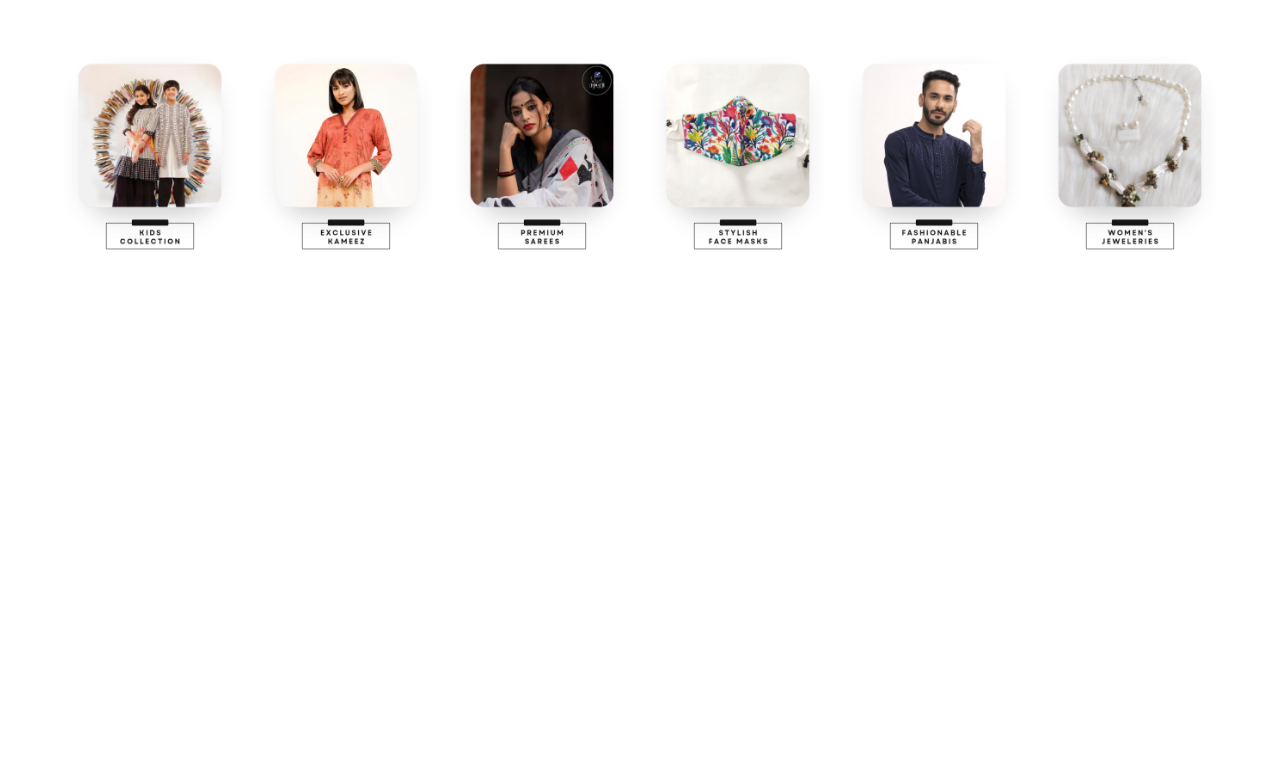
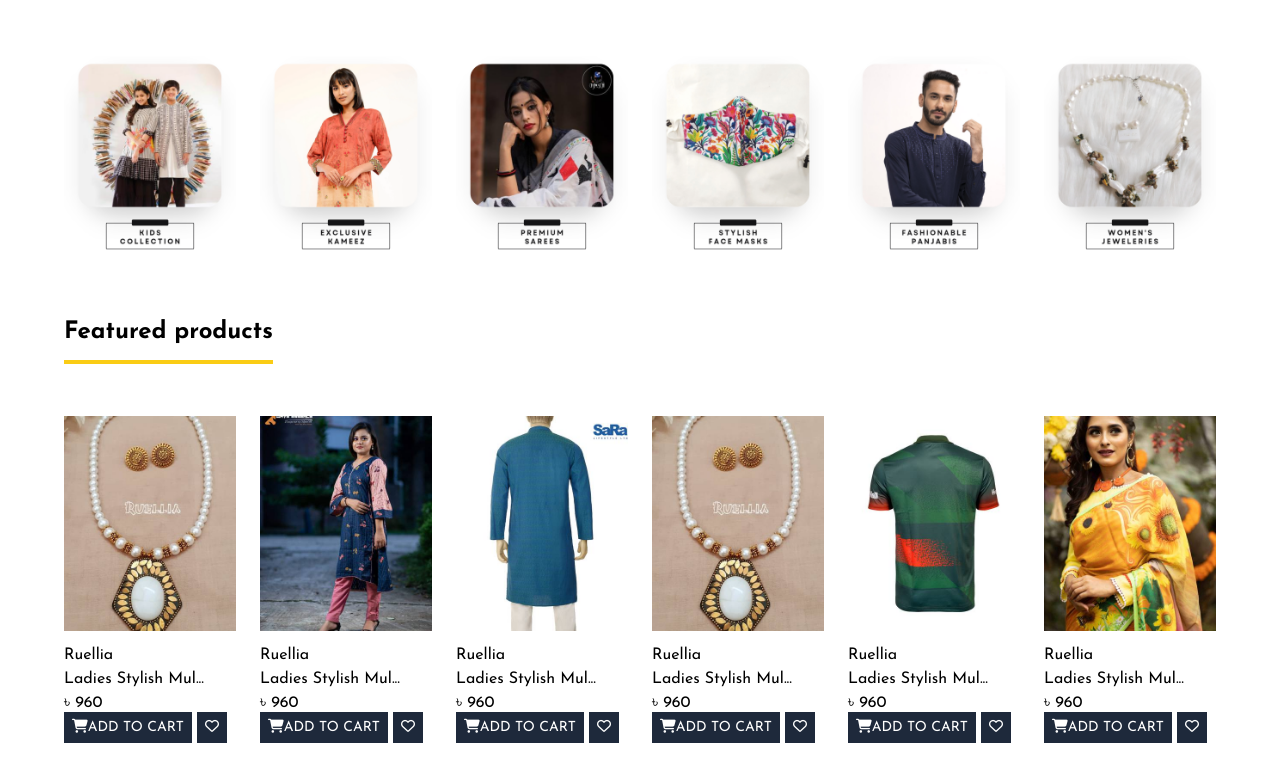
Before and after one commit to Kazirobin/aadi, a website: page main.html in a window 1280 px wide. Shown: the part 1245-2026 px from the top of the page. Before the commit the page ends 1617 px from the top, so only its background shows below. Drawn offline with nearby package versions, Linux system fonts and the light colour scheme.

Commit message:
update(26-9-23)

```diff
--- a/main.html
+++ b/main.html
@@ -140,7 +140,8 @@
   <h1 class="text-2xl font-bold border-b-4 border-yellow-400 pb-3">Shop By Category</h1>
 </div>
 <div class="m-auto pt-10 max-w-6xl flex justify-between items-center">
-<!-- slider section  -->
+  <!-- slider section  -->
+
   <div class="flex gap-6">
     <div class="max-w-xs ">
       <a href="#!">
@@ -180,6 +181,105 @@
 </div>
 
 </div>
+<!-- featured section   -->
+<div class="m-auto pt-10 max-w-6xl flex justify-between">
+  <h1 class="text-2xl font-bold border-b-4 border-yellow-400 pb-3">Featured products</h1>
+</div>
+<div class="m-auto pt-10 max-w-6xl flex justify-between items-center">
+<!-- slider section  -->
+  <div class="flex gap-6">
+    <div class="max-w-xs ">
+      <a href="#!">
+        <img class="m-auto py-3" src="./img/featured/necklaces.jpg" alt="">
+        <h1>Ruellia</h1>
+        <p>Ladies Stylish Mul...</p>
+        <h1>৳ 960</h1>
+        <div></div>
+        <h1 class="inline text-white text-sm bg-slate-800 p-2"><i class="fa fa-shopping-cart"></i>ADD TO CART</h1>
+        <h1 class="inline text-white bg-slate-800 p-2 text-sm">
+
+          <i class="fa-regular fa-heart"></i>
+        </h1>
+      </a>
+    </div>
+
+    <div class="max-w-xs ">
+            <a href="#!">
+        <img class="m-auto py-3" src="./img/featured/wavy-essence.jpg" alt="">
+        <h1>Ruellia</h1>
+        <p>Ladies Stylish Mul...</p>
+        <h1>৳ 960</h1>
+        <div></div>
+        <h1 class="inline text-white text-sm bg-slate-800 p-2"><i class="fa fa-shopping-cart"></i>ADD TO CART</h1>
+        <h1 class="inline text-white bg-slate-800 p-2 text-sm">
+
+          <i class="fa-regular fa-heart"></i>
+        </h1>
+      </a>
+    </div>
+
+    <div class="max-w-xs ">
+            <a href="#!">
+        <img class="m-auto py-3" src="./img/featured/sara-lifestyle.jpg" alt="">
+        <h1>Ruellia</h1>
+        <p>Ladies Stylish Mul...</p>
+        <h1>৳ 960</h1>
+        <div></div>
+        <h1 class="inline text-white text-sm bg-slate-800 p-2"><i class="fa fa-shopping-cart"></i>ADD TO CART</h1>
+        <h1 class="inline text-white bg-slate-800 p-2 text-sm">
+
+          <i class="fa-regular fa-heart"></i>
+        </h1>
+      </a>
+    </div>
+
+    <div class="max-w-xs ">
+            <a href="#!">
+        <img class="m-auto py-3" src="./img/featured/necklaces.jpg" alt="">
+        <h1>Ruellia</h1>
+        <p>Ladies Stylish Mul...</p>
+        <h1>৳ 960</h1>
+        <div></div>
+        <h1 class="inline text-white text-sm bg-slate-800 p-2"><i class="fa fa-shopping-cart"></i>ADD TO CART</h1>
+        <h1 class="inline text-white bg-slate-800 p-2 text-sm">
+
+          <i class="fa-regular fa-heart"></i>
+        </h1>
+      </a>
+    </div>
+
+    <div class="max-w-xs ">
+            <a href="#!">
+        <img class="m-auto py-3" src="./img/featured/t-shirt-red-greenjpg.jpg" alt="">
+        <h1>Ruellia</h1>
+        <p>Ladies Stylish Mul...</p>
+        <h1>৳ 960</h1>
+        <div></div>
+        <h1 class="inline text-white text-sm bg-slate-800 p-2"><i class="fa fa-shopping-cart"></i>ADD TO CART</h1>
+        <h1 class="inline text-white bg-slate-800 p-2 text-sm">
+
+          <i class="fa-regular fa-heart"></i>
+        </h1>
+      </a>
+    </div>
+
+    <div class="max-w-xs ">
+            <a href="#!">
+        <img class="m-auto py-3" src="./img/featured/kay-kraft.jpg" alt="">
+        <h1>Ruellia</h1>
+        <p>Ladies Stylish Mul...</p>
+        <h1>৳ 960</h1>
+        <div></div>
+        <h1 class="inline text-white text-sm bg-slate-800 p-2"><i class="fa fa-shopping-cart"></i>ADD TO CART</h1>
+        <h1 class="inline text-white bg-slate-800 p-2 text-sm">
+
+          <i class="fa-regular fa-heart"></i>
+        </h1>
+      </a>
+    </div>
+</div>
+
+</div>
 
 
 
```
Also changed, not shown: img/featured/kay-kraft-.jpg (added), img/featured/kay-kraft.jpg (added), img/featured/necklaces.jpg (added), img/featured/sara-lifestyle.jpg (added), img/featured/t-shirt-red-greenjpg.jpg (added), img/featured/wavy-essence.jpg (added), 1 other file.
